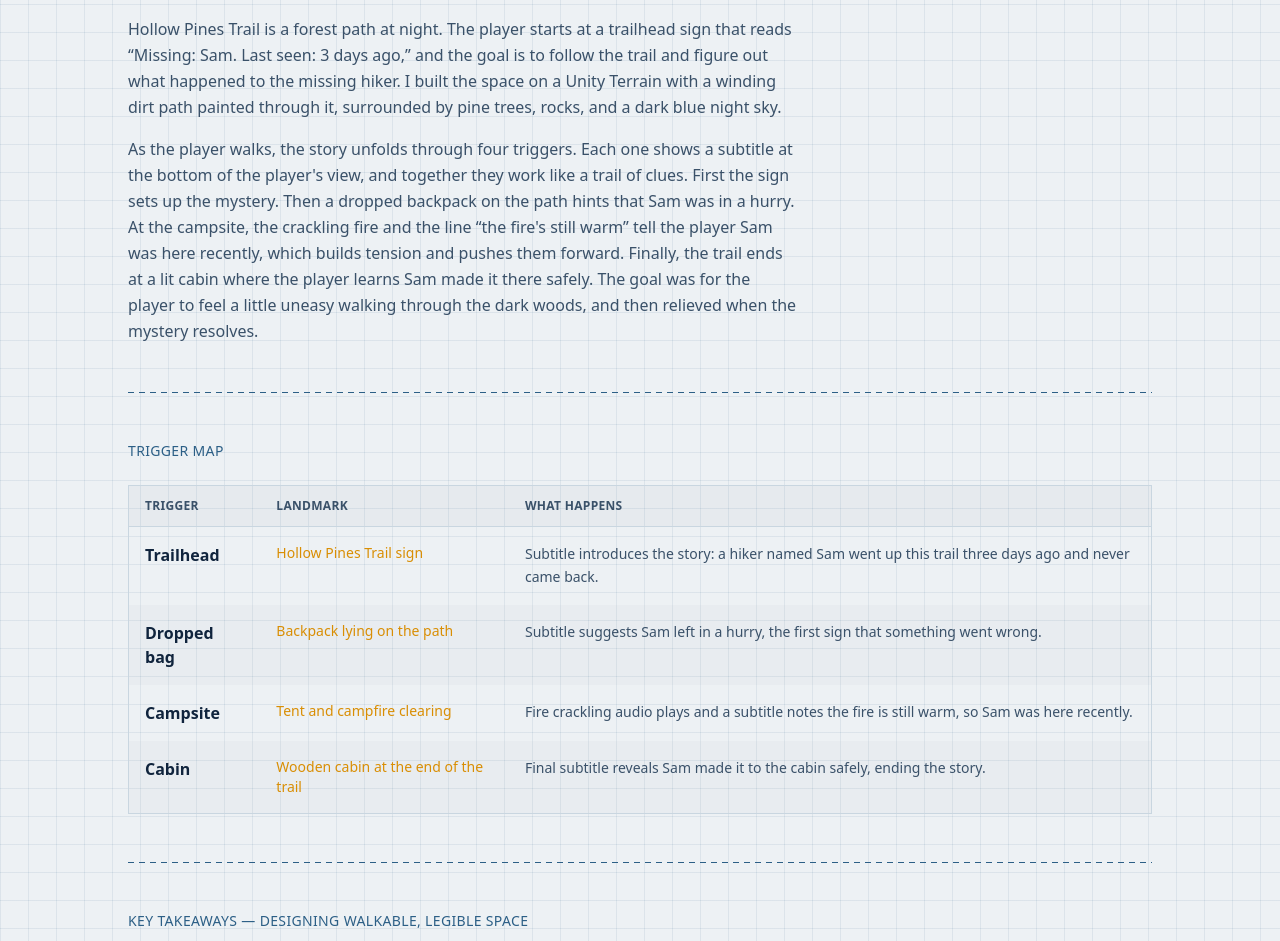
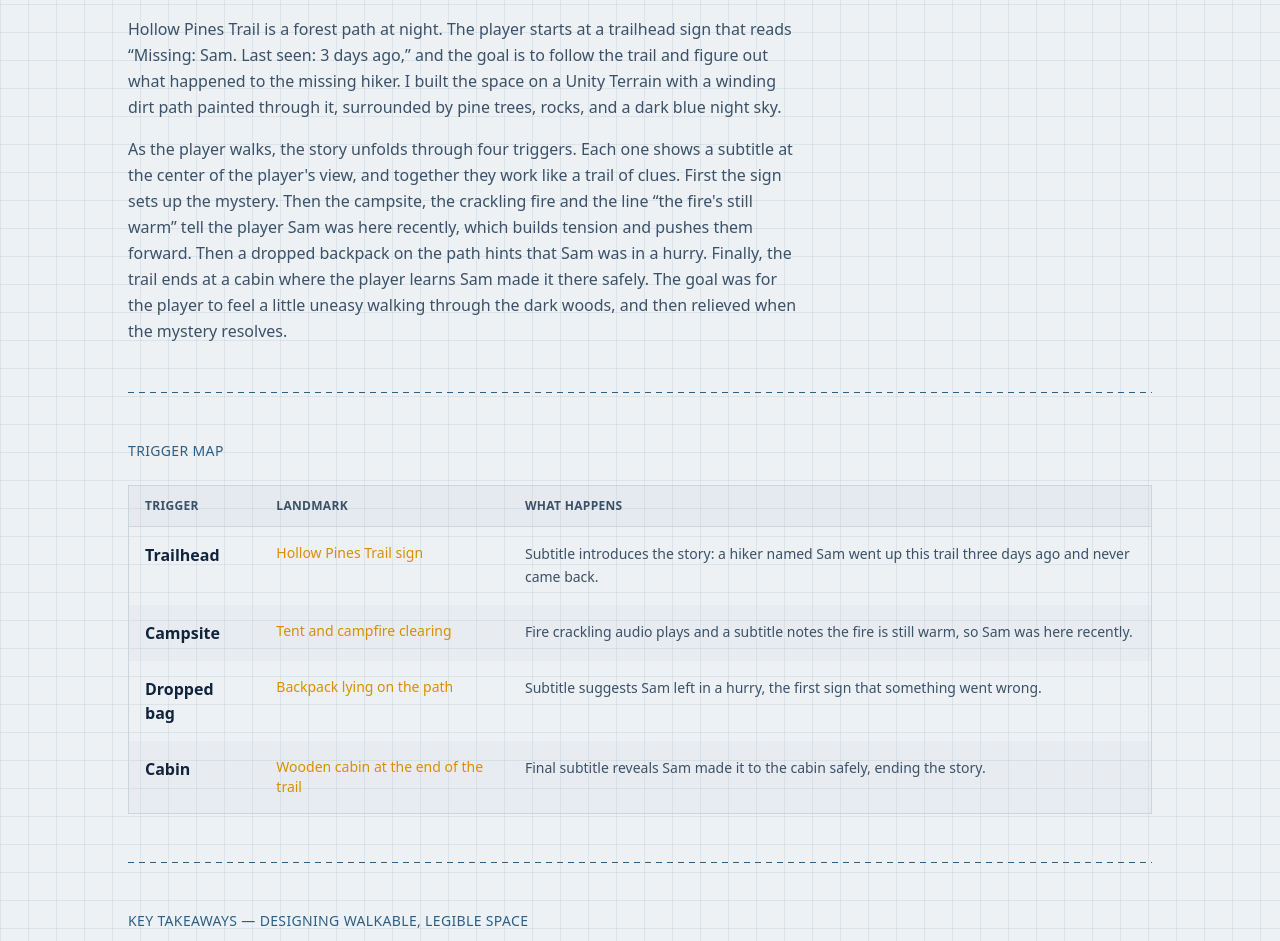
Before and after one commit to JohnGPaulIV/CS480, a Next.js app: page /CS480/project3 in a window 1280 px wide. Shown: the part 640-1581 px from the top of the page. Built offline with nearby package versions, Linux system fonts and the light colour scheme.

Commit message:
PROJECT 3

```diff
--- a/app/project3/page.js
+++ b/app/project3/page.js
@@ -12,14 +12,14 @@ const triggers = [
         effect: "Subtitle introduces the story: a hiker named Sam went up this trail three days ago and never came back.",
     },
     {
+        name: "Campsite",
+        location: "Tent and campfire clearing",
+        effect: "Fire crackling audio plays and a subtitle notes the fire is still warm, so Sam was here recently.",
+    },
+    {
         name: "Dropped bag",
         location: "Backpack lying on the path",
         effect: "Subtitle suggests Sam left in a hurry, the first sign that something went wrong.",
-    },
-    {
-        name: "Campsite",
-        location: "Tent and campfire clearing",
-        effect: "Fire crackling audio plays and a subtitle notes the fire is still warm, so Sam was here recently.",
     },
     {
         name: "Cabin",
@@ -99,13 +99,13 @@ export default function Project3() {
                 </p>
                 <p className="mt-4 max-w-prose text-base leading-relaxed text-ink-soft">
                     As the player walks, the story unfolds through four triggers. Each
-                    one shows a subtitle at the bottom of the player&apos;s view, and
+                    one shows a subtitle at the center of the player&apos;s view, and
                     together they work like a trail of clues. First the sign sets up
-                    the mystery. Then a dropped backpack on the path hints that Sam was
-                    in a hurry. At the campsite, the crackling fire and the line
+                    the mystery. Then the campsite, the crackling fire and the line
                     &ldquo;the fire&apos;s still warm&rdquo; tell the player Sam was here
-                    recently, which builds tension and pushes them forward. Finally, the
-                    trail ends at a lit cabin where the player learns Sam made it there
+                    recently, which builds tension and pushes them forward.
+                    Then a dropped backpack on the path hints that Sam was in a hurry. Finally, the
+                    trail ends at a cabin where the player learns Sam made it there
                     safely. The goal was for the player to feel a little uneasy walking
                     through the dark woods, and then relieved when the mystery resolves.
                 </p>
```
